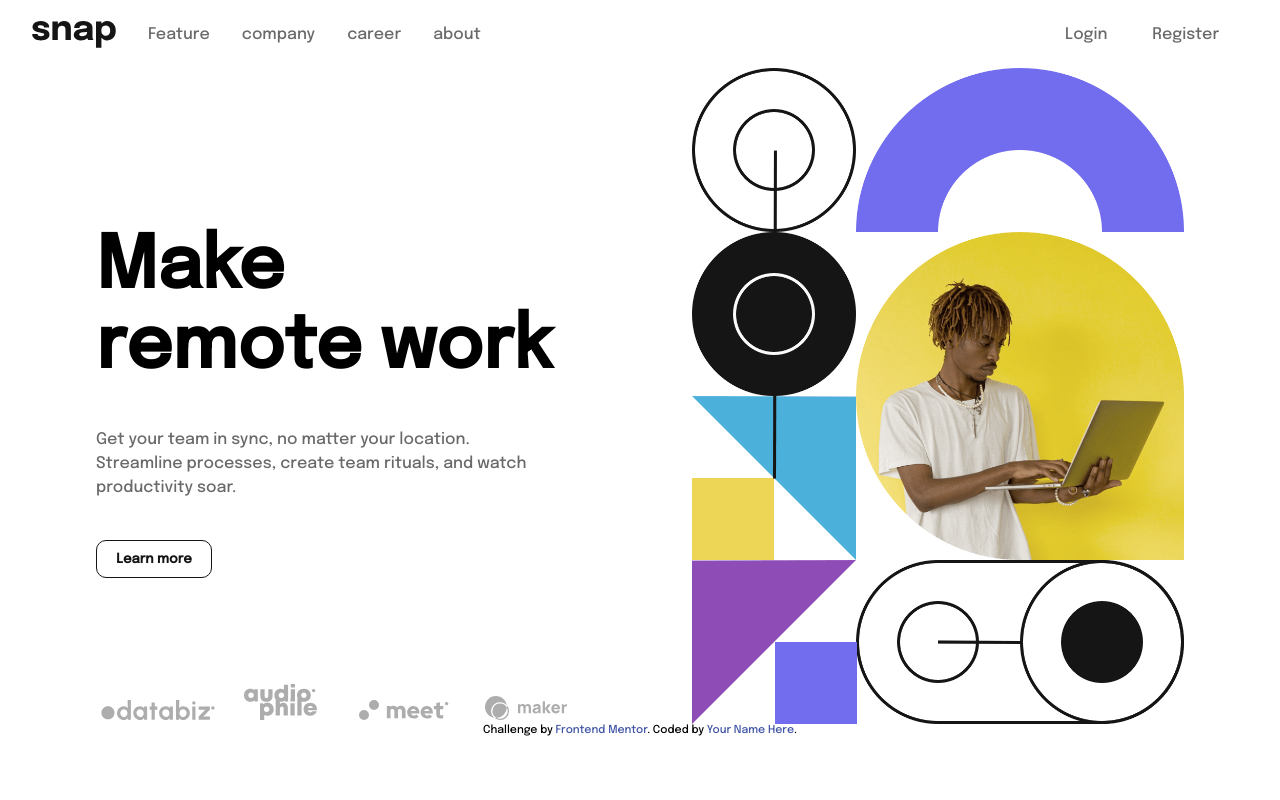
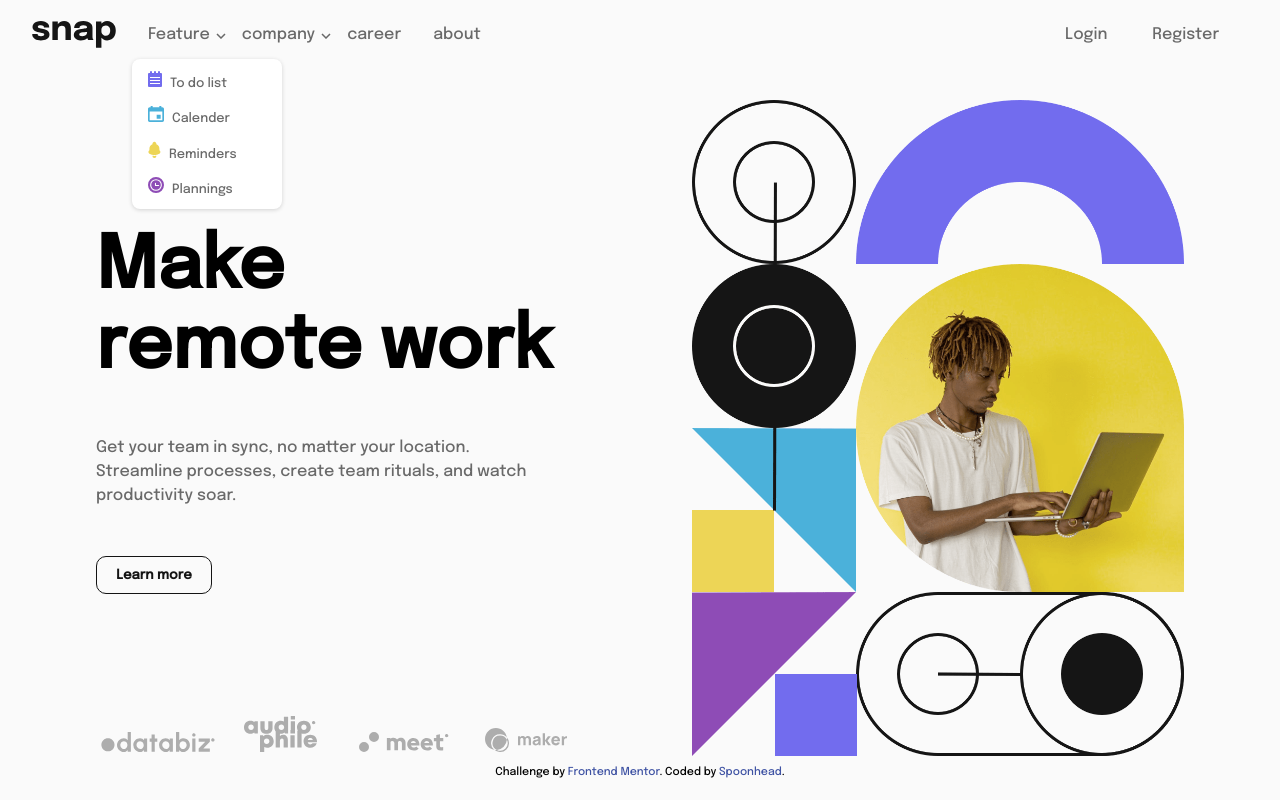
Before and after one commit to spoonhead0212/intro-section-with-dropdown, a plain HTML site: page index.html in a window 1280 px wide. Both pictures are taken after a click on the link "Feature". Drawn offline with Linux system fonts and the light colour scheme.

Commit message:
done with the desktop view

```diff
--- a/index.html
+++ b/index.html
@@ -18,9 +18,26 @@
       <header><!--header container-->
         <nav class="navigation"><!--Navigation-->
           <ul class="navigation-child logo-menu">
-            <li class="logo"><img src="/images/logo.svg" alt="brand logo"></li>
-            <li><a href="#">Feature</a></li>
-            <li><a href="#">company</a></li>
+            <li class="logo"><img src="images/logo.svg" alt="brand logo"></li>
+            <li class="drop feature"><a href="#">Feature</a>
+              <!--dropdown menu-->
+              <ul class="sub-menu">
+                <li class="to-do"><a href="#">To do list</a></li>
+                <li class="cal"><a href="#">Calender</a></li>
+                <li class="rem"><a href="#">Reminders</a></li>
+                <li class="plan"><a href="#">Plannings</a></li>
+              </ul>
+              <!--dropdown menu-->
+            </li>
+            <li class="drop company"><a href="#">company</a>
+               <!--dropdown menu-->
+              <ul class="sub-menu sub-menu-2">
+                <li><a href="#">History</a></li>
+                <li><a href="#">Our team</a></li>
+                <li><a href="#">Blog</a></li>
+              </ul>
+              <!--dropdown menu-->
+            </li>
             <li><a href="#">career</a></li>
             <li><a href="#">about</a></li>
           </ul>
@@ -40,14 +57,14 @@
               <button class="cta"><a href="#">Learn more</a></button>
             </div>
             <ul class="company-logo">
-              <li><img src="/images/client-databiz.svg" alt="databiz icon"></li>
-              <li><img src="/images/client-audiophile.svg" alt="audiophile icon"></li>
-              <li><img src="/images/client-meet.svg" alt="meet icon"></li>
-              <li><img src="/images/client-maker.svg" alt="client-maker icon"></li>
+              <li><img src="images/client-databiz.svg" alt="databiz icon"></li>
+              <li><img src="images/client-audiophile.svg" alt="audiophile icon"></li>
+              <li><img src="images/client-meet.svg" alt="meet icon"></li>
+              <li><img src="images/client-maker.svg" alt="client-maker icon"></li>
             </ul>
           </div>
           <div class="box__right">
-            <img src="/images/image-hero-desktop.png" alt="image hero">
+            <img src="images/image-hero-desktop.png" alt="image hero">
           </div>
         </div>
       </header><!--Header container ends-->
@@ -56,7 +73,7 @@
 
   <div class="attribution">
     Challenge by <a href="https://www.frontendmentor.io?ref=challenge" target="_blank">Frontend Mentor</a>.
-    Coded by <a href="#">Your Name Here</a>.
+    Coded by <a href="https://github.com/spoonhead0212" target="=_blank">Spoonhead</a>.
   </div>
 </body>
 </html>
--- a/style.css
+++ b/style.css
@@ -15,6 +15,9 @@
     font-family: var(--font);
 }
 
+body {
+    background-color: var(--Almost-White);
+}
 .company-logo {
     display: flex;
 }
@@ -36,6 +39,7 @@ header {
     justify-content: space-between;
     align-items: center;
     padding: 1rem 2rem;
+    margin-bottom: 2rem;
 }
 
 .navigation-child {
@@ -86,12 +90,12 @@ header {
 .box__left {
     display: flex;
     flex-direction: column;
-    align-items: flex-end;
+    align-content: end;
     justify-content: space-between;
 }
 
 .box-left_cont {
-    padding-top: 10rem;
+    padding-top: 8rem;
 }
 
 .box-left_cont h1 {
@@ -101,7 +105,7 @@ header {
 }
 
 .box__left p {
-    margin-block: 2.5rem;
+    margin-block: 3rem;
     line-height: 1.5em;
     padding-right: 3rem;
     color: var(--Medium-Gray);
@@ -130,7 +134,7 @@ header {
     width: 100%;
     display: grid;
     grid-template-columns: repeat(4, 1fr);
-    justify-content: space-between;
+    justify-content: left;
     justify-items: center;
     align-items: end;
 }
@@ -140,5 +144,66 @@ header {
     align-items: center;
 }
 
-.attribution { font-size: 11px; text-align: center; }
+.drop {
+    position: relative;
+}
+
+.drop::after {
+    content: url(images/icon-arrow-down.svg);
+    position: absolute;
+    right: 0;
+    top: 0;
+}
+
+.drop a:focus + .sub-menu,
+.drop a:focus + .sub-menu-2 {
+    background-color: white;
+    padding-block: .3rem;
+    margin-top: 1rem;
+    display: block;
+    width: 150px;
+    position: absolute;
+    left: 0;
+    border-radius: .5rem;
+    box-shadow: rgba(0, 0, 0, 0.16) 0px 1px 4px;
+}
+
+.sub-menu {
+    display: none;
+}
+/*-------sub menu-icons----------*/
+.to-do a::before {
+    content: url(images/icon-todo.svg);
+    margin-right: .5rem;
+    width: .5em;
+}
+.cal a::before {
+    content: url(images/icon-calendar.svg);
+    margin-right: .5rem;
+    width: .5em;
+}
+.rem a::before {
+    content: url(images/icon-reminders.svg);
+    margin-right: .5rem;
+    width: .5em;
+}
+.plan a::before {
+    content: url(images/icon-planning.svg);
+    margin-right: .5rem;
+    width: .5em;
+}
+
+.drop a:focus + .sub-menu-2 {
+    left: 19%;
+}
+
+.sub-menu > li  {
+    padding-block: .5rem;
+    font-size: .8em;
+}
+
+.attribution {
+    font-size: 11px; text-align: center;
+    margin-top: 10px;
+}
 .attribution a { color: hsl(228, 45%, 44%); }
```
